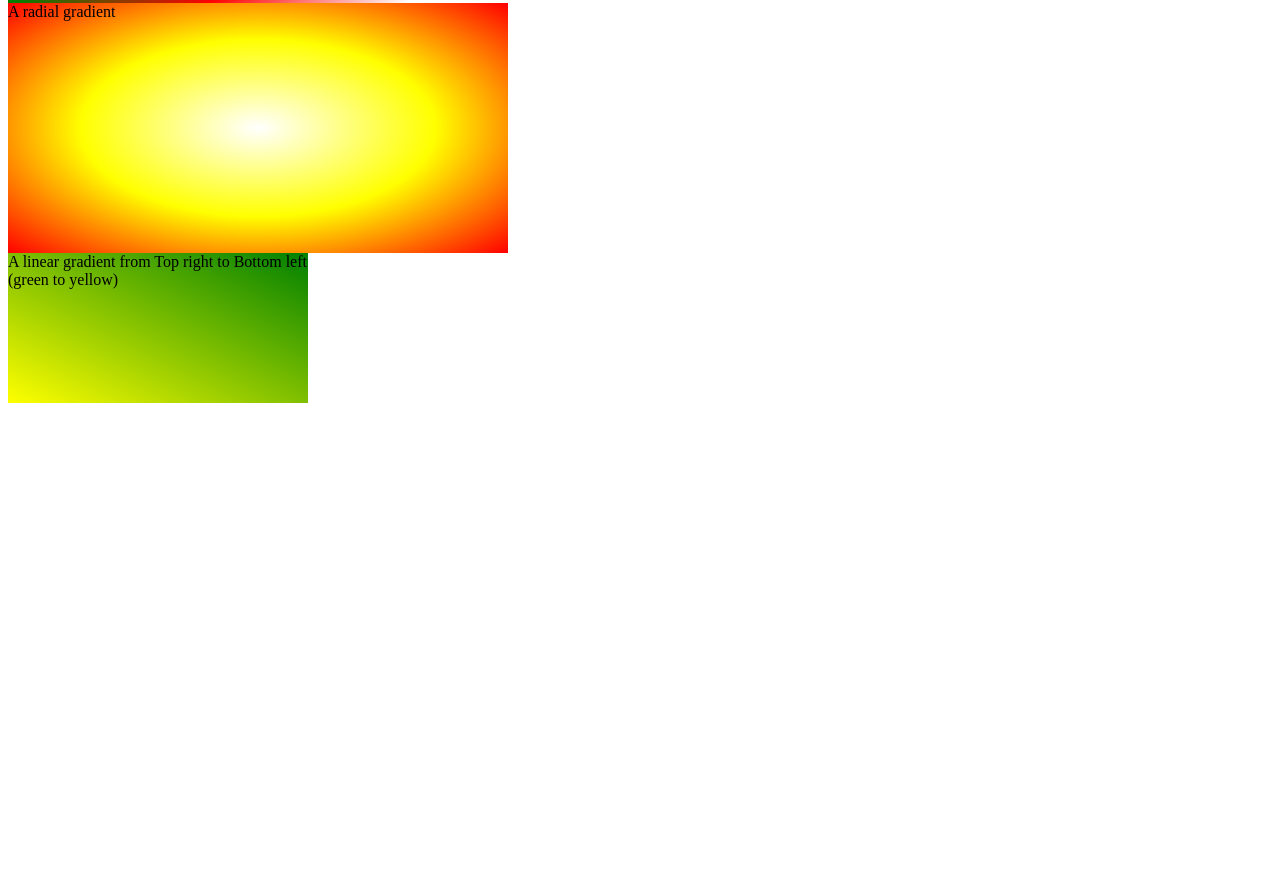
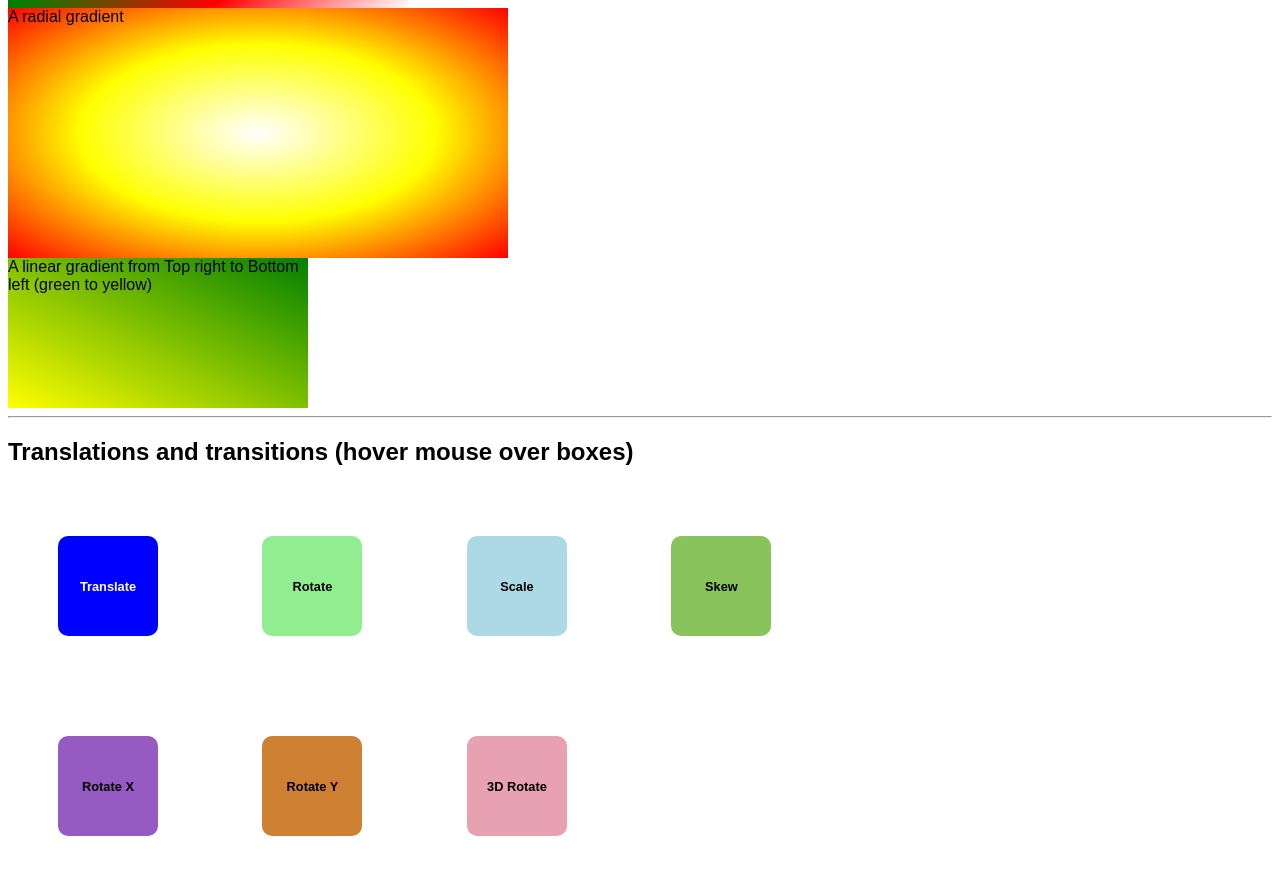
Before and after one commit to eastie71/html5-css3-examples, a plain HTML site: page html5css3.html in a window 1280 px wide. Shown: the part 3063-3937 px from the top of the page. Before the commit the page ends 3474 px from the top, so only its background shows below. Drawn offline with Linux system fonts and the light colour scheme.

Commit message:
transitions and translation section added

```diff
--- a/html5css3.html
+++ b/html5css3.html
@@ -7,6 +7,9 @@
 	<meta name="viewport" content="width=device-width, initial-scale=1" />
 
 	<style type="text/css">
+		body {
+			font-family: sans-serif;
+		}
 		#video {
 			padding: 0;
 			margin-top: -50px;
@@ -48,6 +51,64 @@
 			height: 100px;
 			background-color: antiquewhite;
 			box-shadow: 12px 12px 6px grey;
+		}
+
+		.box {
+			width: 100px;
+			height: 100px;
+			margin: 50px;
+			border-radius: 10px;
+			transition: 2s ease-in-out;
+			font-family: "Arial";
+			font-size: 80%;
+			font-weight: bold;
+			display: flex;
+			align-items: center;
+			justify-content: center;
+			display: inline-flex;
+		}
+		#trans-box {
+			background-color: blue;
+			color: white;
+		}
+		#trans-box:hover {
+			transform: translate(50px, 50px);
+		}
+		#rotate-box {
+			background-color: lightgreen;
+		}
+		#rotate-box:hover {
+			transform: rotateZ(180deg);
+		}
+		#scale-box {
+			background-color: lightblue;
+		}
+		#scale-box:hover {
+			transform: scale(1.5,2);
+		}
+		#skew-box {
+			background-color: #89C35C;
+		}
+		#skew-box:hover {
+			transform: skew(20deg, 30deg);
+		}
+		#rotatex-box {
+			background-color: #955BC2;
+		}
+		#rotatex-box:hover {
+			transform: rotateX(360deg);
+		}
+		#rotatey-box {
+			background-color: #CD7F32;
+		}
+		#rotatey-box:hover {
+			transform: rotateY(360deg);
+		}
+		#rotate3d-box {
+			background-color: #E7A1B0;
+		}
+		#rotate3d-box:hover {
+			transform: rotate3d(1,-1,1, 180deg);
 		}
 	</style>
 </head>
@@ -91,6 +152,9 @@
 	<p>
 		Here we have the song autoplay on page load
 		<br>
+		<!--
+		<audio controls="controls" id="audio">
+		-->
 		<audio controls="controls" autoplay="autoplay" id="audio">
 			<source src="media/mygirl.mp3" type="audio/mpeg">
 			Your browser does not support playing this music.
@@ -144,6 +208,17 @@
 	<div id="gradient"><h4>This is a rainbow gradient from bottom right (white, red, green, blue, yellow)</h4></div>
 	<div id="radial-gradient">A radial gradient</div>
 	<div id="greeny">A linear gradient from Top right to Bottom left (green to yellow)</div>
+	<hr>
+
+	<h2>Translations and transitions (hover mouse over boxes)</h2>
+	<div class="box" id="trans-box">Translate</div>
+	<div class="box" id="rotate-box">Rotate</div>
+	<div class="box" id="scale-box">Scale</div>
+	<div class="box" id="skew-box">Skew</div>
+	<br>
+	<div class="box" id="rotatex-box">Rotate X</div>
+	<div class="box" id="rotatey-box">Rotate Y</div>
+	<div class="box" id="rotate3d-box">3D Rotate</div>
 
 	<script type="text/javascript">
 		// Set the audio volume to half
```
Also changed, not shown: 1 other file.
